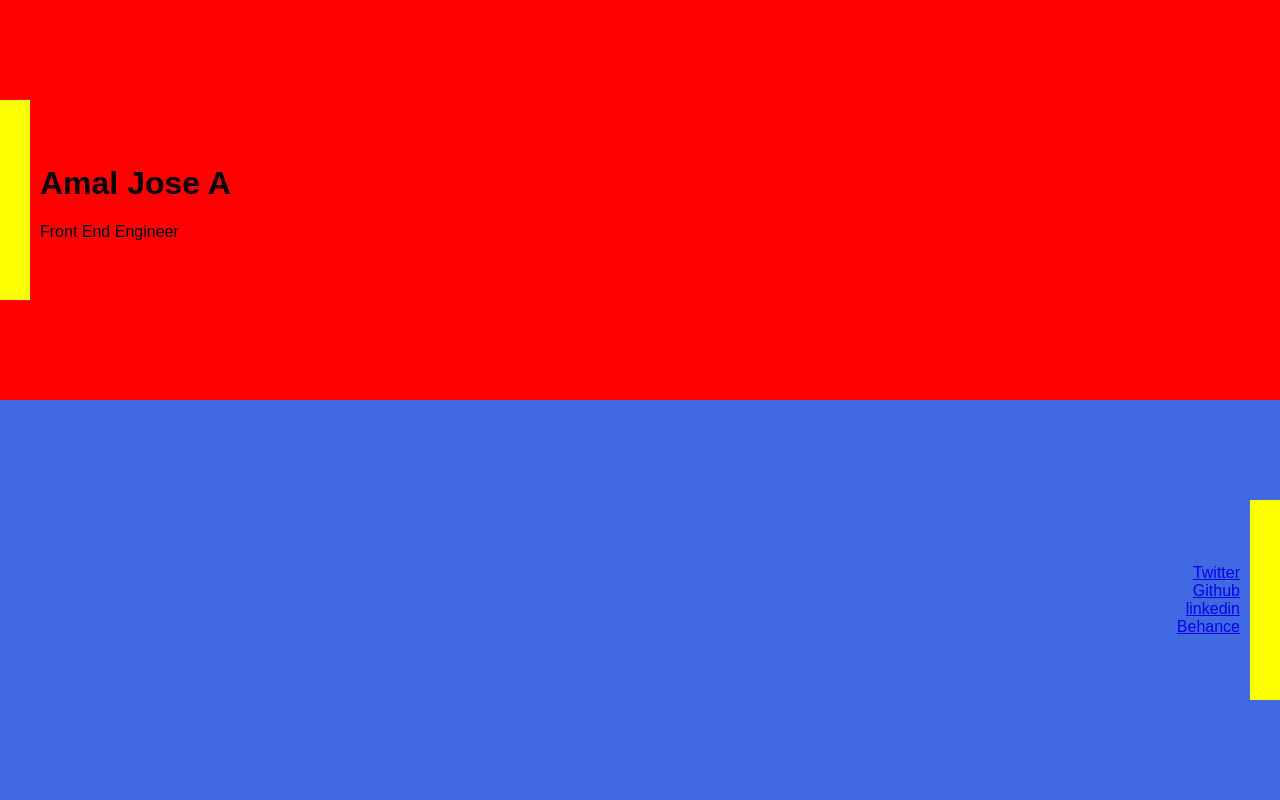
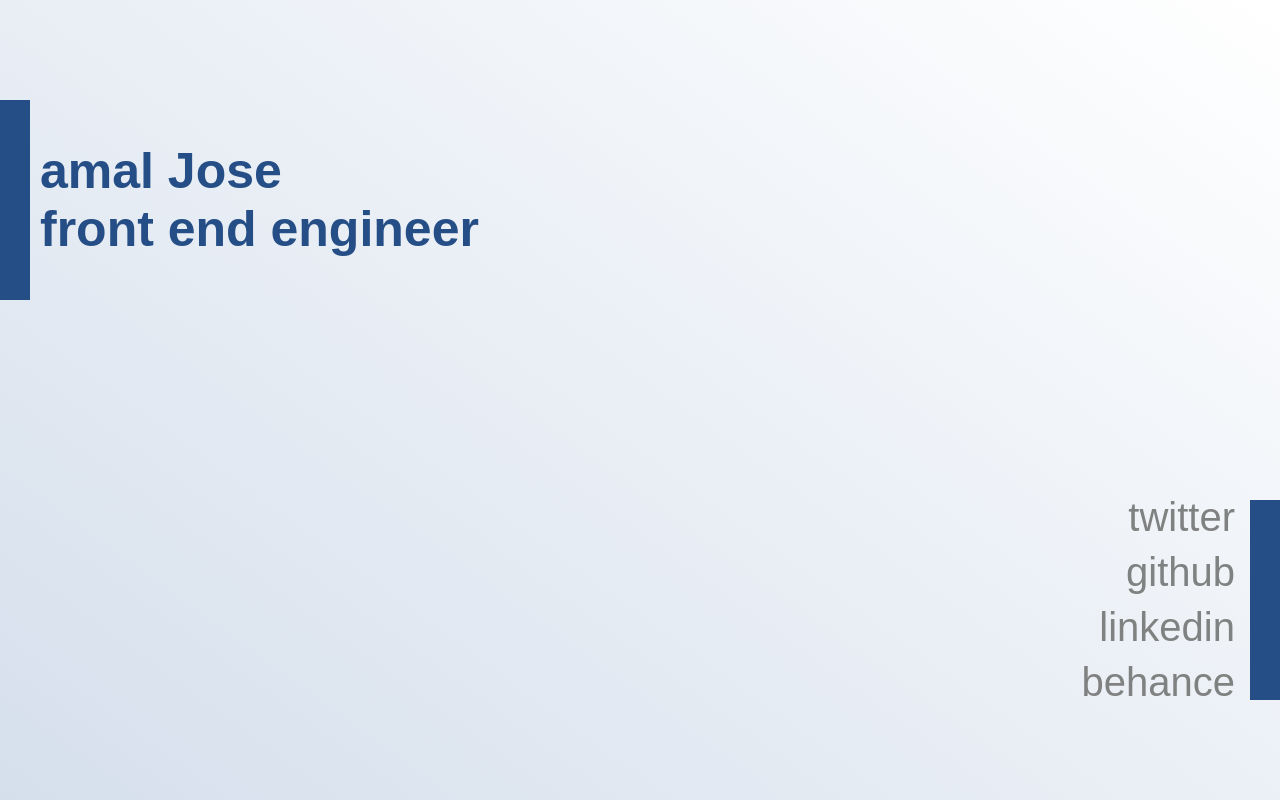
Before and after one commit to amaljosea/portfolio, a plain HTML site: page index.html in a window 1280 px wide. Drawn offline with Linux system fonts and the light colour scheme; a web font is replaced by a local one.

Commit message:
Changing back colors

```diff
--- a/index.css
+++ b/index.css
@@ -10,7 +10,9 @@ body {
     font-family: 'Muli', sans-serif;
 }
 
-
+.page-1 {
+    background: linear-gradient(216deg, rgba(255,255,255,1) 0%, rgba(213,223,236,1) 100%);
+}
 /* -------- intro -------- */
 
 .intro-container{
@@ -18,16 +20,21 @@ body {
     display: flex;
     flex-direction: column;
     justify-content: center;
-    background-color: red;
 }
 
 .intro-text-container{
     margin-left: 40px;
+    color: #254e86;
+}
+
+.intro-text-container h1 {
+    font-size: 50px;
+    margin: 0;
 }
 
 .intro-container::before {
     content: "";
-    background-color: yellow;
+    background-color: #254e86;
     height: 25vh;
     width: 30px;
     position: absolute;
@@ -41,7 +48,6 @@ body {
 
 .links-container{
     height: 50vh;
-    background-color: royalblue;
     display: flex;
     justify-content: flex-end;
 }
@@ -56,9 +62,21 @@ body {
 
 .links-text-container::after {
     content: "";
-    background-color: yellow;
+    background-color: #254e86;
     height: 25vh;
     width: 30px;
     position: absolute;
     right: 0;
 }
+
+.links-text-container a {
+    margin: 5px;
+    font-size: 40px;
+    color: #808181;
+    text-decoration: none;
+    cursor: pointer;
+}
+
+.links-text-container a:hover {
+    color: #919191;
+}
--- a/index.html
+++ b/index.html
@@ -1,25 +1,28 @@
 <html>
     <head>
         <title>Amal Jose A</title>
+        <meta name="viewport" content="width=device-width, initial-scale=1">
         <link href="https://fonts.googleapis.com/css2?family=Muli&display=swap" rel="stylesheet">
         <link  rel="stylesheet" href="./index.css">
     </head>
     <body>
         <div class="container">
+            <section class="page-1">
                 <div class="intro-container">
                     <div class="intro-text-container">
-                    <h1>Amal Jose A</h1>
-                    <p>Front End Engineer</p>
+                        <h1>amal Jose</h1>
+                        <h1>front end engineer</h1>
                     </div>
                 </div>
                 <div class="links-container">
                     <div class="links-text-container">
-                        <a target="_blank" href="https://twitter.com/howareyouami">Twitter</a>
-                        <a target="_blank" href="https://github.com/howareyouami">Github</a>
+                            <a target="_blank" href="https://twitter.com/howareyouami">twitter</a>
+                            <a target="_blank" href="https://github.com/howareyouami">github</a>
                             <a target="_blank" href="https://www.linkedin.com/in/amal-jose-4711232a/">linkedin</a>
-                        <a target="_blank" href="https://www.behance.net/amaljose3">Behance</a>
+                            <a target="_blank" href="https://www.behance.net/amaljose3">behance</a>
                     </div>
                 </div>
+            </section>
         </div>
     </body>
 </html>
```
Lines whose indentation alone changed are shown as unchanged.
